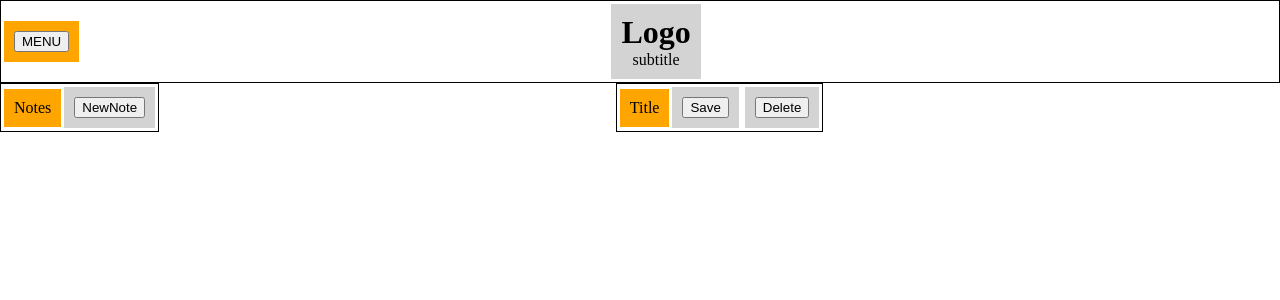
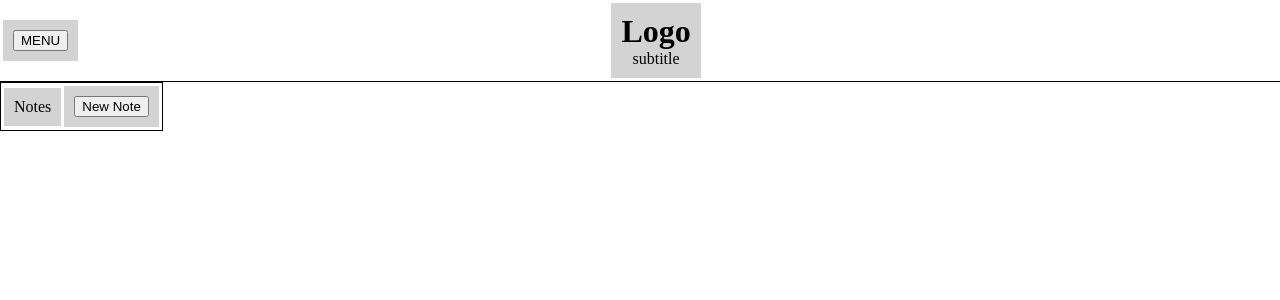
Before and after one commit to GoodGuyCuban/-assignment-06-lotion-GoodGuyCuban, a React (Create React App) app: page /notes in a window 1280 px wide. Shown: the top 300 px of the page. Built offline with nearby package versions, Linux system fonts and the light colour scheme.

Commit message:
Added major features including: (note creation)

```diff
--- a/src/App.js
+++ b/src/App.js
@@ -3,10 +3,10 @@ import React from 'react';
 import Layout from "./components/layout";
 import Notes from "./components/notes";
 import sidebar from "./components/sidebar";
-import note from "./components/note";
-import editnote from "./components/editnote";
+import Editnote from "./components/editnote";
 
 
+//route the edit page using the note num as a parameter to the Editnote component
 
 function App() {
   return (
@@ -14,7 +14,9 @@ function App() {
       <Routes>
         <Route element={<Layout />}>
           <Route path="/" element={<Navigate to="/notes" replace={true} />}></Route>
-          <Route path="/notes" element={<Notes />}></Route>
+          <Route path="/notes" element={<sidebar />}></Route>
+          <Route path="/notes/:id" element={<Notes />}></Route>
+          <Route path="/notes/:id/edit" element={<Editnote />}></Route>
         </Route>
       </Routes>
     </BrowserRouter>
--- a/src/components/editnote.jsx
+++ b/src/components/editnote.jsx
@@ -0,0 +1,60 @@
+import React from 'react';
+import { useParams } from 'react-router-dom';
+import ReactQuill from 'react-quill';
+import 'react-quill/dist/quill.snow.css';
+import { useState } from 'react';
+import { useEffect } from 'react';
+
+//create and edit notes using the quill editor
+//only save the note when the save button is pressed
+//add the ability to delete the note using the delete button
+//also add the ability to edit the title of the note
+
+const Editnote = () => {
+    const { id } = useParams();
+    const [note, setNote] = useState({});
+    const [content, setContent] = useState("");
+
+    useEffect(() => {
+        const noteList = JSON.parse(localStorage.getItem("noteList")) || [];
+        const note = noteList.find(note => note.notenum === parseInt(id));
+        setNote(note);
+        setContent(note.content);
+    }, [id]);
+
+    const handleChange = (value) => {
+        setContent(value);
+    }
+
+    const saveNote = () => {
+        const noteList = JSON.parse(localStorage.getItem("noteList")) || [];
+        const note = noteList.find(note => note.notenum === parseInt(id));
+        note.content = content;
+        localStorage.setItem("noteList", JSON.stringify(noteList));
+    }
+
+    const deleteNote = () => {
+        const noteList = JSON.parse(localStorage.getItem("noteList")) || [];
+        const note = noteList.find(note => note.notenum === parseInt(id));
+        const index = noteList.indexOf(note);
+        noteList.splice(index, 1);
+        localStorage.setItem("noteList", JSON.stringify(noteList));
+    }
+
+    return (
+        <div class="notes">
+            <ul class="notebar">
+                <li><h1>{note.title}</h1></li>
+                <li><button type="button" onClick={() => saveNote()}>Save</button></li>
+                <li><button type="button" onClick={() => deleteNote()}>Delete</button></li>
+            </ul>
+            <div class="note">
+                <ReactQuill value={content} onChange={handleChange} />
+            </div>
+
+        </div>
+
+    )
+}
+
+export default Editnote;
--- a/src/components/notes.jsx
+++ b/src/components/notes.jsx
@@ -1,15 +1,46 @@
 import React from "react";
+import { useParams, Link } from "react-router-dom";
+import { useState } from "react";
+import { useEffect } from "react";
+
+
+//create a function to display the selected using the note id from local storage
 
 
 const Notes = () => {
+    const { id } = useParams();
+    const [note, setNote] = useState({});
+
+    useEffect(() => {
+        const noteList = JSON.parse(localStorage.getItem("noteList")) || [];
+        const note = noteList.find(note => note.notenum === parseInt(id));
+        setNote(note);
+    }, [id]);
+
+    const deleteNote = () => {
+        const noteList = JSON.parse(localStorage.getItem("noteList")) || [];
+        const note = noteList.find(note => note.notenum === parseInt(id));
+        const index = noteList.indexOf(note);
+        noteList.splice(index, 1);
+        localStorage.setItem("noteList", JSON.stringify(noteList));
+    }
+
     return (
-        <div class="note">
-            <ul class="notebar">
-                <li>Title</li>
-                <li><button type="button">Save</button></li>
-                <li><button type="button">Delete</button></li>
-            </ul>
+        <div class="notes">
+
+                <ul class="notebar">
+                    <li><h1>{note.title}</h1></li>
+                    <li><button type="button"><Link to={`/notes/${note.notenum}/edit`}>Edit</Link></button></li>
+                    <li><button type="button" onClick={() => deleteNote()}>Delete</button></li>
+                </ul>
+
+
+            <div class="note">
+                <div dangerouslySetInnerHTML={{ __html: note.content }} />
+            </div>
         </div>
+
+
     )
 }
 
--- a/src/components/sidebar.jsx
+++ b/src/components/sidebar.jsx
@@ -1,18 +1,55 @@
 import React from "react";
 import { useState } from "react";
-import { Link, Outlet } from "react-router-dom";
+import { Link, Outlet, useNavigate} from "react-router-dom";
 import styled from "styled-components";
+import { v4 as uuidv4 } from 'uuid';
+import { useParams } from "react-router-dom";
+
+//create a note object with a unique id and a note number that increments with each new note, add it to the noteList array stored in local storage, also route to the new note
+
+const NewNote = () => {
+    const noteList = JSON.parse(localStorage.getItem("noteList")) || [];
+    const note = {
+        id: uuidv4(),
+        notenum: noteList.length + 1,
+        title: "Untitled",
+        content: "JOEMAMA",
+    }
+
+
+
+    noteList.push(note);
+    localStorage.setItem("noteList", JSON.stringify(noteList));
+
+
+    return note;
+}
+
+
+
 
 
 
 const Sidebar = () => {
+    //navigate to the new note after it is created
+    const navigate = useNavigate();
+    const noteList = JSON.parse(localStorage.getItem("noteList")) || [];
+
+
     return (
-        <>
+        <div>
+            <ul class="menu">
+                <li>Notes</li>
+                <li><button type="button" onClick={() => navigate(`/notes/${NewNote().notenum}/edit`)}>New Note</button></li>
+            </ul>
             <ul class="sidebar">
-                <li>Notes</li>
-                <li><button type="button">NewNote</button></li>
+                {noteList.map(note => (
+                    <li key={note.id}>
+                        <Link to={`/notes/${note.notenum}`}>Note {note.notenum}</Link>
+                    </li>
+                ))}
             </ul>
-        </>
+        </div>
     )
 }
 
--- a/src/index.css
+++ b/src/index.css
@@ -17,7 +17,7 @@ a {
 
 li:first-child {
   margin-right: auto;
-  background: orange;
+
 }
 li.spacer {
   margin-left: auto;
@@ -32,7 +32,7 @@ ul.navbar {
   align-items: center;
   border-bottom: black solid 1px;
 }
-ul{
+ul.menu{
   padding: 0;
   margin: 0;
   display: flex;
@@ -42,18 +42,22 @@ ul{
   border : black solid 1px;
 }
 
-.note{
+.notebar{
   display: flex;
-  flex-direction: column;
-  margin: auto;
-}
-.notebar{
-  margin: auto;
-  display: flex;
+  flex: 100%;
   flex-direction: row;
+  max-height: 50px;
   justify-content: space-between;
   align-items: center;
-  border : black solid 1px;
+  margin: 0;
+  border : rgb(255, 0, 0) solid 1px;
+}
+
+.notes{
+  display: flex;
+  flex : 100%;
+  flex-direction: column;
+  border:  rgb(0, 255, 21) solid 1px;
 }
 
 li {
@@ -72,4 +76,5 @@ li {
 div.main{
   display: flex;
   flex-direction: row;
+
 }
```
Also changed, not shown: src/components/note.jsx (deleted).
